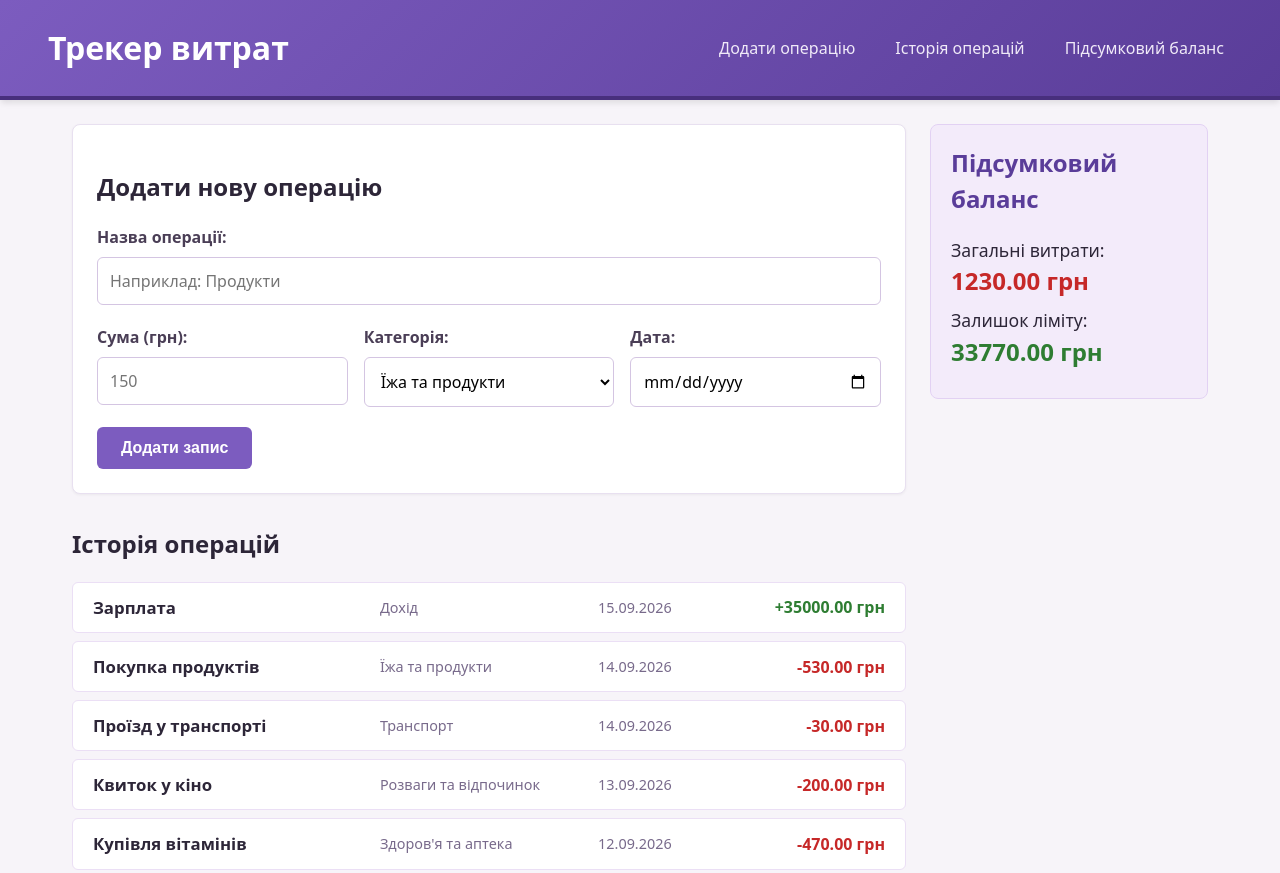
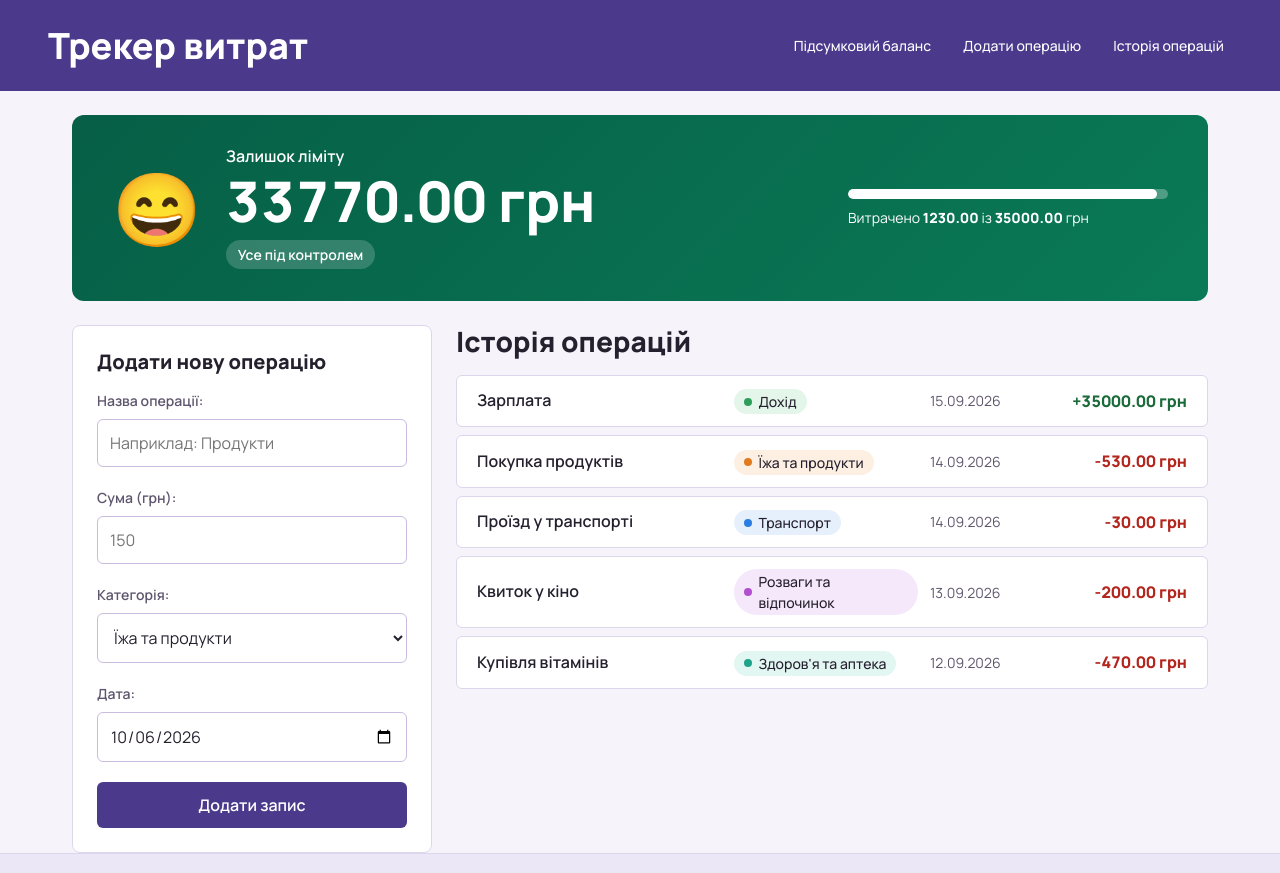
Before and after one commit to lika-ivashchenko/expense-tracker, a plain HTML site: page index.html in a window 1280 px wide. Shown: the top 873 px of the page. Drawn offline with Linux system fonts and the light colour scheme.

Commit message:
Add visual design: color scheme, typography and dynamic balance card

```diff
--- a/css/style.css
+++ b/css/style.css
@@ -1,4 +1,24 @@
-/* Базові налаштування */
+:root {
+    --primary: #4b3a8c;
+    --primary-dark: #382a6e;
+    --secondary: #ece7f6;
+    --bg: #f6f4fa;
+    --surface: #ffffff;
+    --border: #ddd5ec;
+    --text: #25202e;
+    --text-muted: #5f566e;
+    --income: #1b6b3a;
+    --expense: #b3261e;
+
+    --fs-sm: 0.875rem;
+    --fs-md: 1rem;
+    --fs-lg: 1.25rem;
+    --fs-xl: 1.75rem;
+    --fs-xxl: 2.25rem;
+
+    --font: 'Manrope', system-ui, -apple-system, 'Segoe UI', Roboto, Arial, sans-serif;
+}
+
 *,
 *::before,
 *::after {
@@ -12,30 +32,44 @@ img {
 
 body {
     margin: 0;
-    font-family: system-ui, -apple-system, BlinkMacSystemFont, 'Segoe UI', Roboto, sans-serif;
+    font-family: var(--font);
+    font-size: var(--fs-md);
     line-height: 1.5;
-    color: #2d2638;
-    background-color: #f7f4f9;
+    color: var(--text);
+    background-color: var(--bg);
 }
 
-/* Мобільна версія */
+h1,
+h2,
+h3 {
+    font-weight: 800;
+    line-height: 1.2;
+}
+
+h2 {
+    margin: 0 0 1rem;
+    font-size: var(--fs-xl);
+}
+
+:focus-visible {
+    outline: 3px solid #8b6fe0;
+    outline-offset: 2px;
+}
+
+/* Шапка */
 .site-header {
     display: flex;
     flex-direction: column;
-    flex-wrap: wrap;
     gap: 0.75rem;
-    background: linear-gradient(135deg, #7c5cbf, #5a3d99);
+    background-color: var(--primary);
     color: #ffffff;
     padding: 1.25rem 1rem;
     margin-bottom: 1.5rem;
-    border-bottom: 4px solid #482f7d;
-    box-shadow: 0 4px 6px -1px rgba(0, 0, 0, 0.1);
 }
 
 .site-header h1 {
     margin: 0;
-    font-size: 1.5rem;
-    text-align: left;
+    font-size: var(--fs-lg);
 }
 
 nav ul {
@@ -44,22 +78,22 @@ nav ul {
     margin: 0;
     display: flex;
     flex-direction: column;
-    flex-wrap: wrap;
     gap: 0.25rem;
 }
 
 nav a {
     display: inline-block;
-    color: #f0eaf8;
+    color: #ffffff;
     text-decoration: none;
     font-weight: 500;
+    font-size: var(--fs-sm);
     padding: 0.25rem 0.5rem;
+    margin-left: -0.5rem;
     border-radius: 4px;
-    transition: background-color 0.2s ease, color 0.2s ease;
+    transition: background-color 0.2s ease;
 }
 
 nav a:hover {
-    color: #ffffff;
     background-color: rgba(255, 255, 255, 0.2);
 }
 
@@ -76,12 +110,107 @@ section {
     margin-bottom: 2rem;
 }
 
+/*
+   Нечітка вимога «зрозуміло з першого погляду, чи все гаразд із бюджетом».
+   Я перетворила її на великий блок балансу над усім контентом, який
+   змінює колір і емодзі залежно від частки ліміту, що залишилась:
+   понад 50% — зелений 😄, 15–50% — бурштиновий 😐, менше 15% або мінус — графітово-червоний ☠️.
+   Колір і емодзі зчитуються швидше за цифри, тому стан бюджету видно ще до того,
+   як користувач почав читати. Прогрес-смуга додає точніший орієнтир.
+*/
+.balance {
+    --bal-bg: linear-gradient(135deg, #065f46, #0a7a56);
+    --bal-text: #ffffff;
+    --bal-track: rgba(255, 255, 255, 0.28);
+    --bal-fill: #ffffff;
+    --bal-chip: rgba(255, 255, 255, 0.18);
+
+    display: grid;
+    gap: 1rem;
+    margin: 0;
+    padding: 1.25rem;
+    border-radius: 12px;
+    background: var(--bal-bg);
+    color: var(--bal-text);
+}
+
+.balance[data-state="warn"] {
+    --bal-bg: linear-gradient(135deg, #f7c25b, #e89a1f);
+    --bal-text: #3a2200;
+    --bal-track: rgba(58, 34, 0, 0.2);
+    --bal-fill: #3a2200;
+    --bal-chip: rgba(58, 34, 0, 0.12);
+}
+
+.balance[data-state="bad"] {
+    --bal-bg: linear-gradient(135deg, #2b2327, #4a1a22);
+    --bal-text: #ffffff;
+    --bal-track: rgba(255, 255, 255, 0.2);
+    --bal-fill: #ff6b6b;
+    --bal-chip: rgba(255, 107, 107, 0.22);
+    border-left: 8px solid #ff5a5f;
+}
+
+.balance__mood {
+    font-size: 3.5rem;
+    line-height: 1;
+}
+
+.balance__label {
+    margin: 0;
+    font-size: var(--fs-md);
+    font-weight: 600;
+}
+
+.balance__value {
+    margin: 0.25rem 0 0.5rem;
+    font-size: var(--fs-xxl);
+    font-weight: 800;
+    line-height: 1.1;
+    font-variant-numeric: tabular-nums;
+    overflow-wrap: anywhere;
+}
+
+.balance__status {
+    display: inline-block;
+    margin: 0;
+    padding: 0.25rem 0.75rem;
+    border-radius: 999px;
+    background-color: var(--bal-chip);
+    font-size: var(--fs-sm);
+    font-weight: 600;
+}
+
+.balance__bar {
+    height: 10px;
+    border-radius: 999px;
+    background-color: var(--bal-track);
+    overflow: hidden;
+}
+
+.balance__bar span {
+    display: block;
+    height: 100%;
+    border-radius: 999px;
+    background-color: var(--bal-fill);
+    transition: width 0.4s ease;
+}
+
+.balance__spent {
+    margin: 0.5rem 0 0;
+    font-size: var(--fs-sm);
+}
+
+/* Форма */
 #add-transaction {
-    background-color: #ffffff;
+    background-color: var(--surface);
     padding: 1.25rem;
     border-radius: 8px;
-    border: 1px solid #e8e0f0;
-    box-shadow: 0 1px 3px rgba(0, 0, 0, 0.05);
+    border: 1px solid var(--border);
+}
+
+#add-transaction h2 {
+    font-size: var(--fs-lg);
 }
 
 .form-group {
@@ -101,8 +230,9 @@ section {
 label {
     display: block;
     margin-bottom: 0.5rem;
+    font-size: var(--fs-sm);
     font-weight: 600;
-    color: #4a3e56;
+    color: var(--text-muted);
 }
 
 input[type="text"],
@@ -111,10 +241,11 @@ input[type="date"],
 select {
     width: 100%;
     padding: 0.75rem;
-    border: 1px solid #d4c5e2;
+    border: 1px solid #c9bddf;
     border-radius: 6px;
-    font-size: 1rem;
+    font-size: var(--fs-md);
     font-family: inherit;
+    color: var(--text);
     background-color: #fff;
     transition: border-color 0.2s ease, box-shadow 0.2s ease;
 }
@@ -124,27 +255,29 @@ input[type="number"]:focus,
 input[type="date"]:focus,
 select:focus {
     outline: none;
-    border-color: #8b5cf6;
-    box-shadow: 0 0 0 3px rgba(139, 92, 246, 0.25);
+    border-color: var(--primary);
+    box-shadow: 0 0 0 3px rgba(75, 58, 140, 0.25);
 }
 
 button[type="submit"] {
     width: 100%;
-    background-color: #7c5cbf;
-    color: white;
+    background-color: var(--primary);
+    color: #ffffff;
     padding: 0.75rem 1.5rem;
     border: none;
     border-radius: 6px;
-    font-size: 1rem;
+    font-family: inherit;
+    font-size: var(--fs-md);
     font-weight: 600;
     cursor: pointer;
     transition: background-color 0.2s ease;
 }
 
 button[type="submit"]:hover {
-    background-color: #6745a3;
+    background-color: var(--primary-dark);
 }
 
+/* Історія */
 .transactions {
     display: flex;
     flex-direction: column;
@@ -158,80 +291,88 @@ button[type="submit"]:hover {
         "name     amount"
         "category date";
     column-gap: 0.75rem;
-    row-gap: 0.25rem;
+    row-gap: 0.5rem;
     align-items: center;
-    background-color: #ffffff;
+    background-color: var(--surface);
     padding: 0.75rem 1rem;
-    border: 1px solid #ebdff5;
+    border: 1px solid var(--border);
     border-radius: 6px;
 }
 
 .transaction__name {
     grid-area: name;
     margin: 0;
-    font-size: 1.05rem;
+    font-size: var(--fs-md);
+    font-weight: 600;
 }
 
 .transaction__category {
     grid-area: category;
     margin: 0;
-    font-size: 0.9rem;
-    color: #786a8b;
 }
 
 .transaction__date {
     grid-area: date;
-    font-size: 0.9rem;
-    color: #786a8b;
+    font-size: var(--fs-sm);
+    color: var(--text-muted);
     text-align: right;
 }
 
 .amount {
     grid-area: amount;
-    font-weight: bold;
+    font-weight: 800;
     text-align: right;
     white-space: nowrap;
+    font-variant-numeric: tabular-nums;
 }
 
 .amount--income {
-    color: #2e7d32;
+    color: var(--income);
 }
 
 .amount--expense {
-    color: #c62828;
+    color: var(--expense);
 }
 
-#summary-balance {
-    background-color: #f3ebfa;
-    border: 1px solid #e2d1f3;
-    border-radius: 8px;
-    padding: 1.25rem;
-    margin-bottom: 1.5rem;
+/* Мітки категорій */
+.cat {
+    --dot: #8a8a8a;
+    --cat-bg: #efefef;
+
+    display: inline-flex;
+    align-items: center;
+    gap: 0.4rem;
+    padding: 0.125rem 0.625rem;
+    border-radius: 999px;
+    background-color: var(--cat-bg);
+    color: var(--text);
+    font-size: var(--fs-sm);
+    font-weight: 500;
 }
 
-#summary-balance h2 {
-    margin-top: 0;
-    color: #5a3d99;
+.cat::before {
+    content: "";
+    width: 0.5rem;
+    height: 0.5rem;
+    border-radius: 50%;
+    background-color: var(--dot);
 }
 
-#summary-balance p {
-    font-size: 1.1rem;
-    margin: 0.5rem 0;
-}
-
-#summary-balance strong {
-    display: block;
-    font-size: 1.75rem;
-    overflow-wrap: anywhere;
-}
+.cat--food { --dot: #e07a1f; --cat-bg: #fdf0e3; }
+.cat--transport { --dot: #2a7de1; --cat-bg: #e6f0fc; }
+.cat--entertainment { --dot: #b04fd0; --cat-bg: #f5e8fa; }
+.cat--health { --dot: #1fa38a; --cat-bg: #e2f6f2; }
+.cat--shopping { --dot: #d6457f; --cat-bg: #fce8f0; }
+.cat--housing { --dot: #6b7a8f; --cat-bg: #ebeef2; }
+.cat--income { --dot: #2e9e5b; --cat-bg: #e4f5ea; }
 
 footer {
     text-align: center;
     padding: 1.5rem;
-    background-color: #ece4f2;
-    color: #786a8b;
-    font-size: 0.875rem;
-    border-top: 1px solid #e2d1f3;
+    background-color: var(--secondary);
+    color: var(--text-muted);
+    font-size: var(--fs-sm);
+    border-top: 1px solid var(--border);
 }
 
 /* Планшет */
@@ -248,6 +389,21 @@ footer {
 
     .layout {
         padding: 0 1.5rem;
+    }
+
+    .balance {
+        grid-template-columns: auto 1fr;
+        align-items: center;
+        column-gap: 1.5rem;
+        padding: 1.5rem 2rem;
+    }
+
+    .balance__meta {
+        grid-column: 1 / -1;
+    }
+
+    .balance__mood {
+        font-size: 4.5rem;
     }
 
     #add-transaction {
@@ -284,24 +440,48 @@ footer {
     }
 
     .site-header h1 {
-        font-size: 2rem;
+        font-size: var(--fs-xxl);
     }
 
     .layout {
-        grid-template-columns: 3fr 1fr;
-        gap: 24px;
-        align-items: start;
         padding: 0 2rem;
     }
 
-    /* Блок залишається видимим під час прокручування */
-    #summary-balance {
-        position: sticky;
-        top: 1rem;
+    .balance {
+        grid-template-columns: auto 1fr 320px;
+        padding: 2rem 2.5rem;
+    }
+
+    .balance__meta {
+        grid-column: auto;
+    }
+
+    .balance__value {
+        font-size: 3.5rem;
+    }
+
+    main {
+        display: grid;
+        grid-template-columns: 360px 1fr;
+        gap: 24px;
+        align-items: start;
+    }
+
+    main section {
         margin-bottom: 0;
     }
 
-    #summary-balance strong {
-        font-size: 1.5rem;
+    #add-transaction {
+        position: sticky;
+        top: 1rem;
+    }
+
+    #add-transaction .form-row {
+        flex-direction: column;
+        gap: 0;
+    }
+
+    #add-transaction button[type="submit"] {
+        width: 100%;
     }
 }
--- a/index.html
+++ b/index.html
@@ -4,6 +4,9 @@
     <meta charset="UTF-8">
     <meta name="viewport" content="width=device-width, initial-scale=1.0">
     <title>Трекер витрат</title>
+    <link rel="preconnect" href="https://fonts.googleapis.com">
+    <link rel="preconnect" href="https://fonts.gstatic.com" crossorigin>
+    <link href="https://fonts.googleapis.com/css2?family=Manrope:wght@400;500;600;800&display=swap" rel="stylesheet">
     <link rel="stylesheet" href="css/style.css">
 </head>
 <body>
@@ -11,14 +14,28 @@
         <h1>Трекер витрат</h1>
         <nav>
             <ul>
+                <li><a href="#summary-balance">Підсумковий баланс</a></li>
                 <li><a href="#add-transaction">Додати операцію</a></li>
                 <li><a href="#transactions-list">Історія операцій</a></li>
-                <li><a href="#summary-balance">Підсумковий баланс</a></li>
             </ul>
         </nav>
     </header>
 
     <div class="layout">
+        <!-- Підсумковий баланс -->
+        <section id="summary-balance" class="balance" data-state="good" aria-live="polite">
+            <div class="balance__mood" aria-hidden="true">😄</div>
+            <div class="balance__main">
+                <h2 class="balance__label">Залишок ліміту</h2>
+                <p class="balance__value">33770.00 грн</p>
+                <p class="balance__status">Усе під контролем</p>
+            </div>
+            <div class="balance__meta">
+                <div class="balance__bar"><span style="width: 96%"></span></div>
+                <p class="balance__spent">Витрачено <strong>1230.00</strong> із <strong>35000.00</strong> грн</p>
+            </div>
+        </section>
+
         <main>
             <!-- Секція додавання операції -->
             <section id="add-transaction">
@@ -32,7 +49,7 @@
                     <div class="form-row">
                         <div class="form-group">
                             <label for="transaction-amount">Сума (грн):</label>
-                            <input type="number" id="transaction-amount" name="amount" placeholder="150" step="0.01" required>
+                            <input type="number" id="transaction-amount" name="amount" placeholder="150" step="0.01" min="0.01" required>
                         </div>
                         <div class="form-group">
                             <label for="transaction-category">Категорія:</label>
@@ -44,6 +61,7 @@
                                 <option value="shopping">Одяг та шопінг</option>
                                 <option value="housing">Комунальні / Житло</option>
                                 <option value="other">Інше</option>
+                                <option value="income">Дохід</option>
                             </select>
                         </div>
                         <div class="form-group">
@@ -61,50 +79,43 @@
                 <h2>Історія операцій</h2>
 
                 <div class="transactions">
-                    <article class="transaction">
+                    <article class="transaction" data-amount="35000">
                         <h3 class="transaction__name">Зарплата</h3>
-                        <p class="transaction__category">Дохід</p>
+                        <p class="transaction__category"><span class="cat cat--income">Дохід</span></p>
                         <time class="transaction__date" datetime="2026-09-15">15.09.2026</time>
                         <span class="amount amount--income">+35000.00 грн</span>
                     </article>
 
-                    <article class="transaction">
+                    <article class="transaction" data-amount="-530">
                         <h3 class="transaction__name">Покупка продуктів</h3>
-                        <p class="transaction__category">Їжа та продукти</p>
+                        <p class="transaction__category"><span class="cat cat--food">Їжа та продукти</span></p>
                         <time class="transaction__date" datetime="2026-09-14">14.09.2026</time>
                         <span class="amount amount--expense">-530.00 грн</span>
                     </article>
 
-                    <article class="transaction">
+                    <article class="transaction" data-amount="-30">
                         <h3 class="transaction__name">Проїзд у транспорті</h3>
-                        <p class="transaction__category">Транспорт</p>
+                        <p class="transaction__category"><span class="cat cat--transport">Транспорт</span></p>
                         <time class="transaction__date" datetime="2026-09-14">14.09.2026</time>
                         <span class="amount amount--expense">-30.00 грн</span>
                     </article>
 
-                    <article class="transaction">
+                    <article class="transaction" data-amount="-200">
                         <h3 class="transaction__name">Квиток у кіно</h3>
-                        <p class="transaction__category">Розваги та відпочинок</p>
+                        <p class="transaction__category"><span class="cat cat--entertainment">Розваги та відпочинок</span></p>
                         <time class="transaction__date" datetime="2026-09-13">13.09.2026</time>
                         <span class="amount amount--expense">-200.00 грн</span>
                     </article>
 
-                    <article class="transaction">
+                    <article class="transaction" data-amount="-470">
                         <h3 class="transaction__name">Купівля вітамінів</h3>
-                        <p class="transaction__category">Здоров'я та аптека</p>
+                        <p class="transaction__category"><span class="cat cat--health">Здоров'я та аптека</span></p>
                         <time class="transaction__date" datetime="2026-09-12">12.09.2026</time>
                         <span class="amount amount--expense">-470.00 грн</span>
                     </article>
                 </div>
             </section>
         </main>
-
-        <!-- Підсумковий баланс -->
-        <aside id="summary-balance">
-            <h2>Підсумковий баланс</h2>
-            <p>Загальні витрати: <strong class="amount--expense">1230.00 грн</strong></p>
-            <p>Залишок ліміту: <strong class="amount--income">33770.00 грн</strong></p>
-        </aside>
     </div>
 
     <footer>
--- a/js/app.js
+++ b/js/app.js
@@ -0,0 +1,87 @@
+const form = document.querySelector('#add-transaction form');
+const list = document.querySelector('.transactions');
+const card = document.querySelector('#summary-balance');
+const dateInput = document.querySelector('#transaction-date');
+
+const categoryNames = {
+    food: 'Їжа та продукти',
+    transport: 'Транспорт',
+    entertainment: 'Розваги та відпочинок',
+    health: "Здоров'я та аптека",
+    shopping: 'Одяг та шопінг',
+    housing: 'Комунальні / Житло',
+    other: 'Інше',
+    income: 'Дохід'
+};
+
+const states = {
+    good: { emoji: '😄', text: 'Усе під контролем' },
+    warn: { emoji: '😐', text: 'Витрати зростають' },
+    bad: { emoji: '☠️', text: 'Перевитрата' }
+};
+
+function updateBalance() {
+    let income = 0;
+    let expense = 0;
+
+    list.querySelectorAll('.transaction').forEach(row => {
+        const value = Number(row.dataset.amount);
+        if (value > 0) income += value;
+        else expense += Math.abs(value);
+    });
+
+    const left = income - expense;
+    let percent = 100;
+    if (income > 0) percent = (left / income) * 100;
+    else if (expense > 0) percent = -1;
+
+    let state = 'good';
+    if (percent < 15) state = 'bad';
+    else if (percent <= 50) state = 'warn';
+
+    card.dataset.state = state;
+    card.querySelector('.balance__mood').textContent = states[state].emoji;
+    card.querySelector('.balance__status').textContent = states[state].text;
+    card.querySelector('.balance__value').textContent = left.toFixed(2) + ' грн';
+    card.querySelector('.balance__bar span').style.width = Math.max(0, Math.min(100, percent)) + '%';
+    card.querySelector('.balance__spent').innerHTML =
+        'Витрачено <strong>' + expense.toFixed(2) + '</strong> із <strong>' + income.toFixed(2) + '</strong> грн';
+}
+
+function formatDate(iso) {
+    const [y, m, d] = iso.split('-');
+    return d + '.' + m + '.' + y;
+}
+
+form.addEventListener('submit', event => {
+    event.preventDefault();
+
+    const name = form.elements.name.value.trim();
+    const amount = Number(form.elements.amount.value);
+    const category = form.elements.category.value;
+    const date = form.elements.date.value;
+    if (!name || !amount) return;
+
+    const isIncome = category === 'income';
+    const signed = isIncome ? amount : -amount;
+
+    const row = document.createElement('article');
+    row.className = 'transaction';
+    row.dataset.amount = signed;
+    row.innerHTML =
+        '<h3 class="transaction__name"></h3>' +
+        '<p class="transaction__category"><span class="cat cat--' + category + '"></span></p>' +
+        '<time class="transaction__date" datetime="' + date + '">' + formatDate(date) + '</time>' +
+        '<span class="amount amount--' + (isIncome ? 'income' : 'expense') + '">' +
+        (isIncome ? '+' : '-') + amount.toFixed(2) + ' грн</span>';
+    row.querySelector('.transaction__name').textContent = name;
+    row.querySelector('.cat').textContent = categoryNames[category];
+
+    list.prepend(row);
+    updateBalance();
+    form.reset();
+    dateInput.valueAsDate = new Date();
+});
+
+dateInput.valueAsDate = new Date();
+updateBalance();
```
